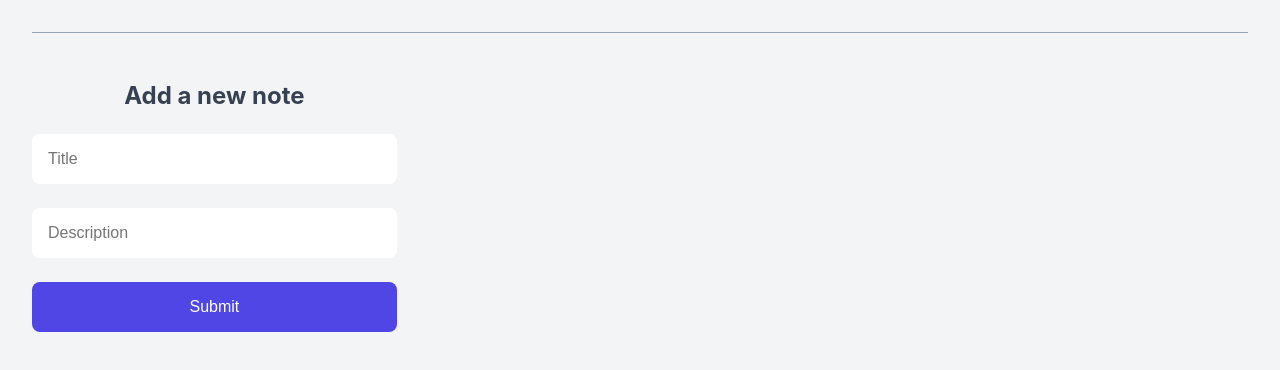
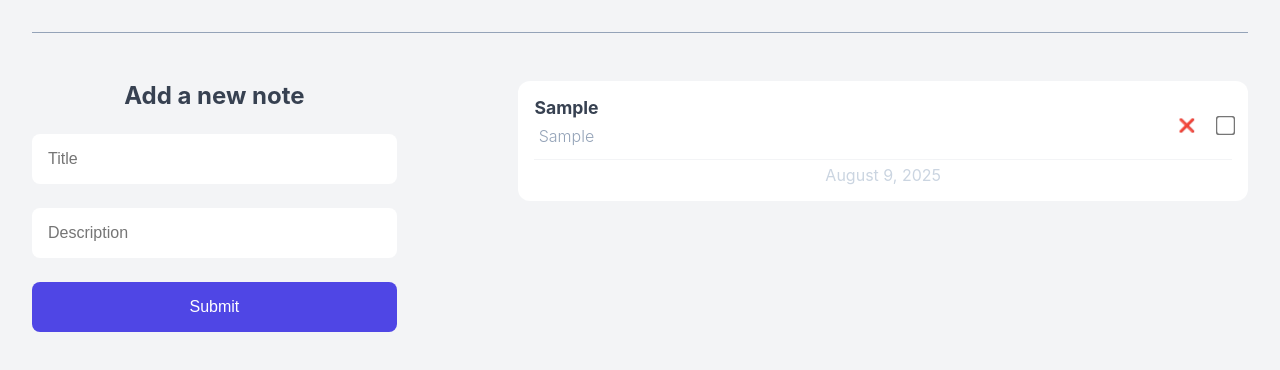
Before and after one commit to ArianMakiabadi/NoteApp, a React (Vite) app: page / in a window 1280 px wide. Both pictures are taken after typing "Sample", "Sample" into the empty fields and a click on the button "Submit". Shown: the top 370 px of the page. Built offline with nearby package versions, Linux system fonts and the light colour scheme.

Commit message:
NoteList added

```diff
--- a/src/App.jsx
+++ b/src/App.jsx
@@ -1,6 +1,7 @@
 import "./App.css";
 import AddNewNote from "./components/AddNewNote";
 import { useState } from "react";
+import NoteList from "./components/NoteList";
 
 function App() {
   // state uplifting from AddNewNote component
@@ -12,7 +13,9 @@
       <div className="note-header"></div>
       <div className="note-app">
         <AddNewNote onAddNote={handleAddNote} />
-        <div className="note-container"></div>
+        <div className="note-container">
+          <NoteList notes={notes} />
+        </div>
       </div>
     </div>
   );
--- /dev/null
+++ b/src/components/NoteList.jsx
@@ -0,0 +1,37 @@
+function NoteList({ notes }) {
+  return (
+    <div className="note-list">
+      {notes.map((note) => (
+        <NoteItem key={note.id} note={note} />
+      ))}
+    </div>
+  );
+}
+
+export default NoteList;
+
+function NoteItem({ note }) {
+  const options = {
+    year: "numeric",
+    month: "long",
+    day: "numeric",
+  };
+
+  return (
+    <div className="note-item">
+      <div className="note-item__header">
+        <div>
+          <div className="title">{note.title}</div>
+          <div className="desc">{note.description}</div>
+        </div>
+        <div className="actions">
+          <button>❌</button>
+          <input type="checkbox" name="" id="" />
+        </div>
+      </div>
+      <div className="note-item__footer">
+        {new Date(note.createdAt).toLocaleDateString("en-US", options)}
+      </div>
+    </div>
+  );
+}
```
